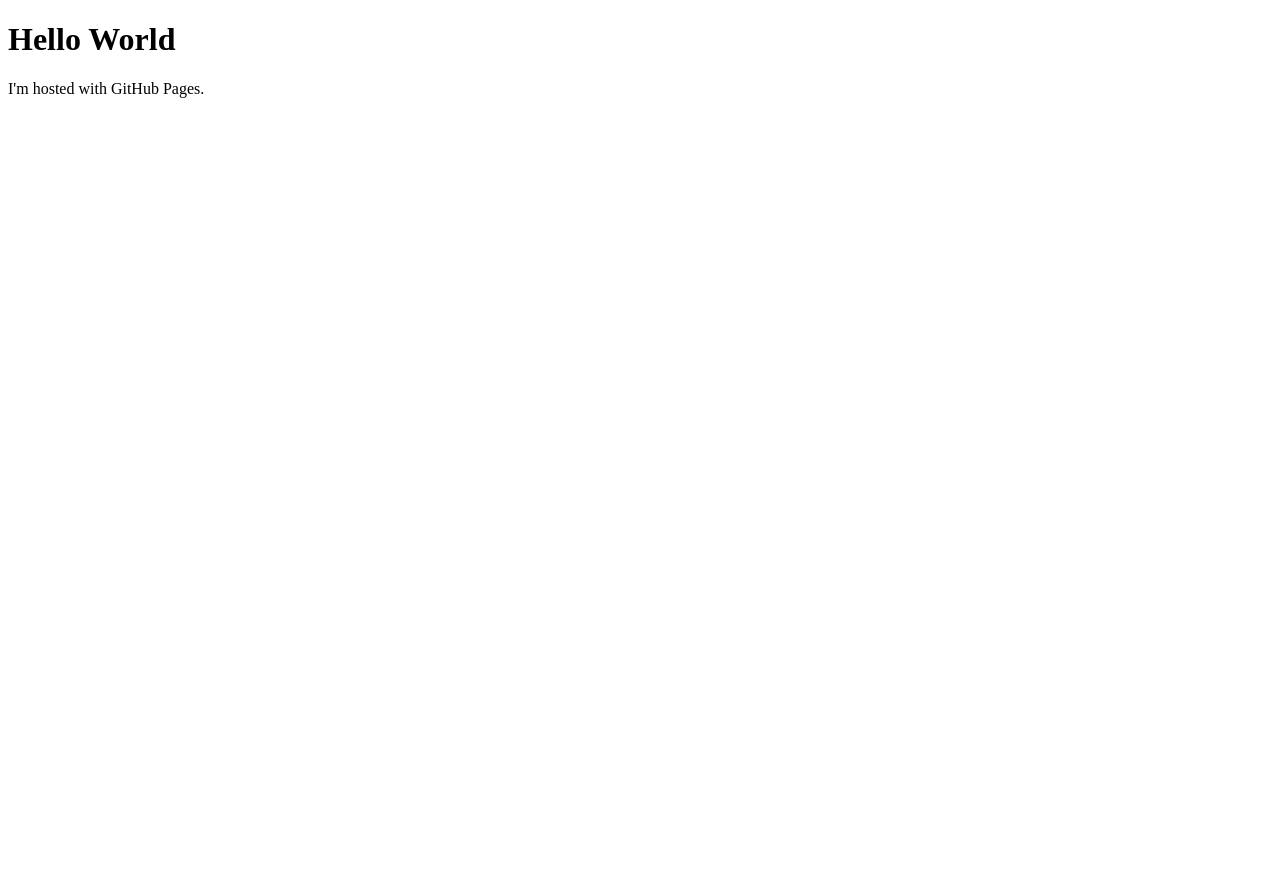
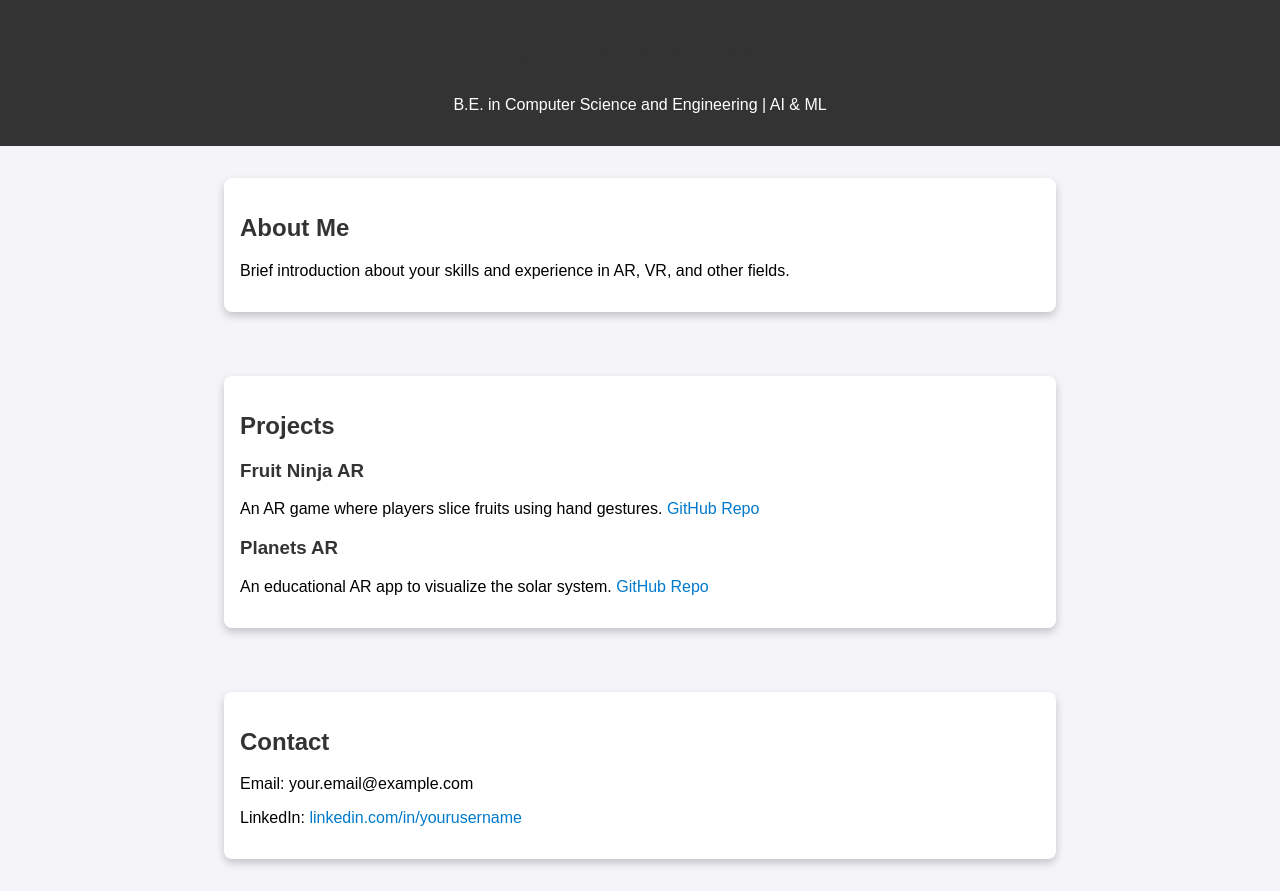
Before and after one commit to ShaikYaseenBasha578/ShaikYaseenBasha578.github.io, a plain HTML site: page index.html in a window 1280 px wide. Before the commit the page ends 800 px from the top, so only its background shows below. Drawn offline with Linux system fonts and the light colour scheme.

Commit message:
My portfolio website

```diff
--- a/index.html
+++ b/index.html
@@ -1,7 +1,39 @@
 <!DOCTYPE html>
-<html>
+<html lang="en">
+<head>
+    <meta charset="UTF-8">
+    <meta name="viewport" content="width=device-width, initial-scale=1.0">
+    <title>Shaik Yaseen Basha | Portfolio</title>
+    <link rel="stylesheet" href="style.css">
+</head>
 <body>
-<h1>Hello World</h1>
-<p>I'm hosted with GitHub Pages.</p>
+    <header>
+        <h1>Shaik Yaseen Basha</h1>
+        <p>B.E. in Computer Science and Engineering | AI & ML</p>
+    </header>
+
+    <section id="about">
+        <h2>About Me</h2>
+        <p>Brief introduction about your skills and experience in AR, VR, and other fields.</p>
+    </section>
+
+    <section id="projects">
+        <h2>Projects</h2>
+        <div class="project">
+            <h3>Fruit Ninja AR</h3>
+            <p>An AR game where players slice fruits using hand gestures. <a href="https://github.com/yourusername/fruit-ninja-ar">GitHub Repo</a></p>
+        </div>
+        <div class="project">
+            <h3>Planets AR</h3>
+            <p>An educational AR app to visualize the solar system. <a href="https://github.com/yourusername/planets-ar">GitHub Repo</a></p>
+        </div>
+        <!-- Add more projects as needed -->
+    </section>
+
+    <section id="contact">
+        <h2>Contact</h2>
+        <p>Email: your.email@example.com</p>
+        <p>LinkedIn: <a href="https://linkedin.com/in/yourusername">linkedin.com/in/yourusername</a></p>
+    </section>
 </body>
 </html>
--- /dev/null
+++ b/style.css
@@ -0,0 +1,44 @@
+body {
+    font-family: Arial, sans-serif;
+    margin: 0;
+    padding: 0;
+    display: flex;
+    flex-direction: column;
+    align-items: center;
+    background-color: #f4f4f9;
+}
+
+header {
+    text-align: center;
+    padding: 1em;
+    background-color: #333;
+    color: #fff;
+    width: 100%;
+}
+
+section {
+    width: 80%;
+    max-width: 800px;
+    margin: 2em 0;
+    padding: 1em;
+    background-color: #fff;
+    border-radius: 8px;
+    box-shadow: 0 4px 8px rgba(0, 0, 0, 0.2);
+}
+
+h1, h2, h3 {
+    color: #333;
+}
+
+.project {
+    margin-bottom: 1em;
+}
+
+a {
+    color: #007acc;
+    text-decoration: none;
+}
+
+a:hover {
+    text-decoration: underline;
+}
```
